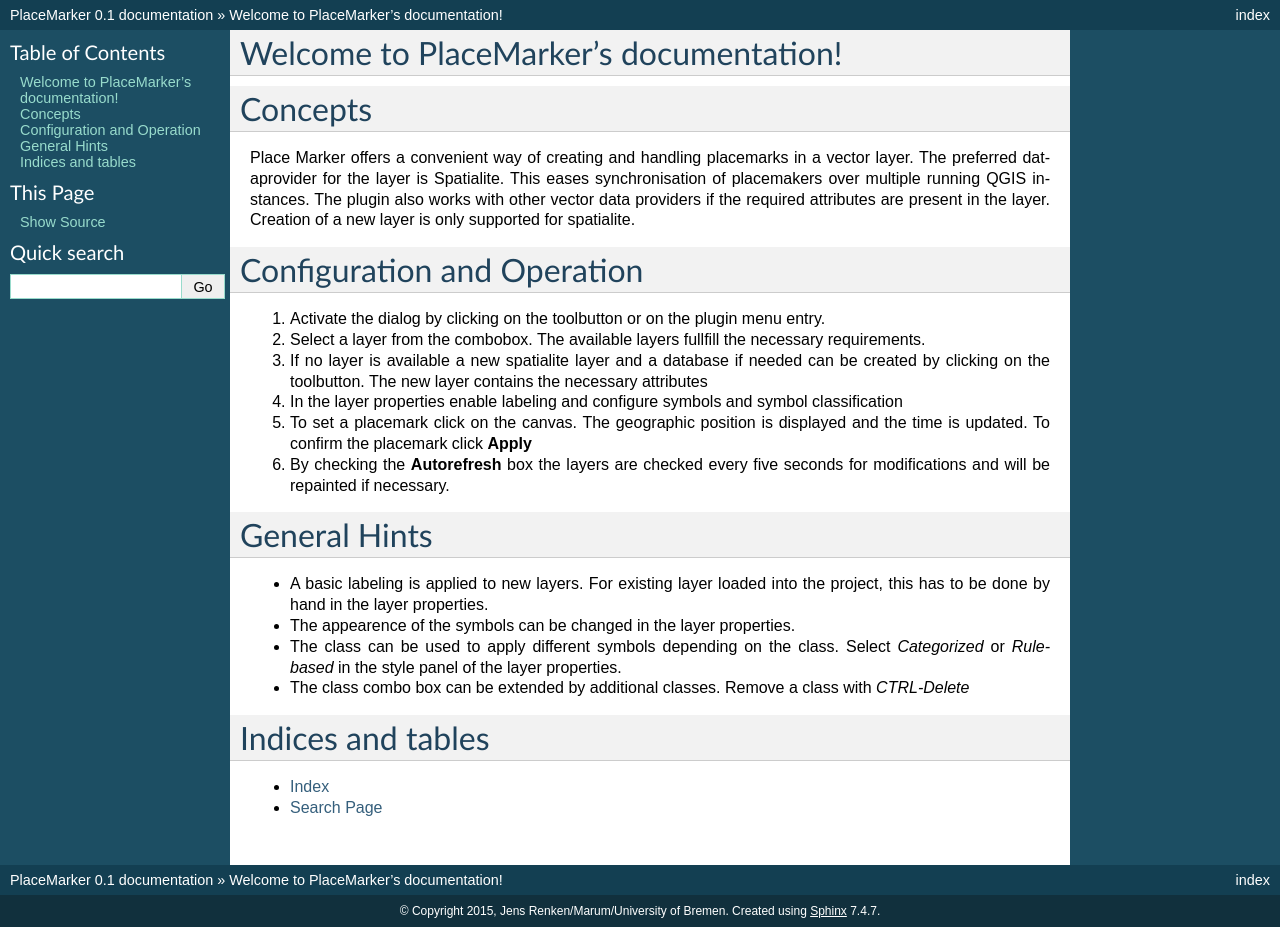
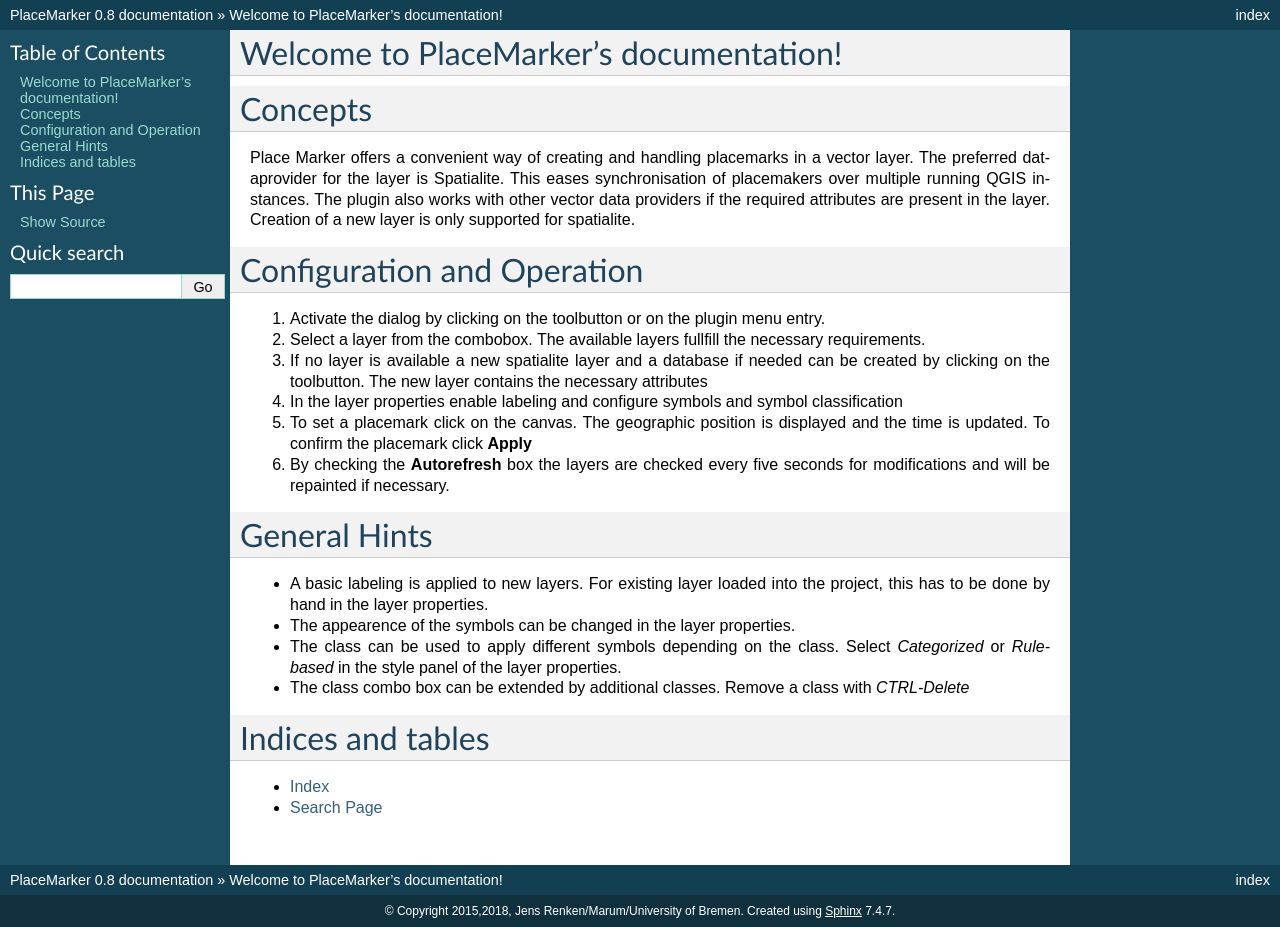
Before and after one commit to jrenken/qgis-PlaceMarker, a Sphinx documentation site: the page built from help/source/index.rst, in a window 1280 px wide. Built offline with Sphinx 7.4.7, drawn with Linux system fonts in a browser that asks for light colours; formulas are drawn with MathJax 3.

Commit message:
release v0.8 for QGIS3

```diff
--- a/help/source/conf.py
+++ b/help/source/conf.py
@@ -41,16 +41,16 @@ master_doc = 'index'
 
 # General information about the project.
 project = u'PlaceMarker'
-copyright = u'2015, Jens Renken/Marum/University of Bremen'
+copyright = u'2015,2018, Jens Renken/Marum/University of Bremen'
 
 # The version info for the project you're documenting, acts as replacement for
 # |version| and |release|, also used in various other places throughout the
 # built documents.
 #
 # The short X.Y version.
-version = '0.1'
+version = '0.8.0'
 # The full version, including alpha/beta/rc tags.
-release = '0.1'
+release = '0.8'
 
 # The language for content autogenerated by Sphinx. Refer to documentation
 # for a list of supported languages.
--- a/place_marker_maptool.py
+++ b/place_marker_maptool.py
@@ -39,7 +39,7 @@ class PlaceMarkerMapTool(QgsMapToolEmitPoint):
         self.marker = QgsVertexMarker(self.canvas)
         self.marker.setColor(Qt.red)
         self.marker.setIconSize(8)
-        self.marker.setIconType(QgsVertexMarker.ICON_X) # or ICON_CROSS, ICON_X
+        self.marker.setIconType(QgsVertexMarker.ICON_X)
         self.marker.setPenWidth(2)
         self.reset()
 
```
Also changed, not shown: 3 other files.
